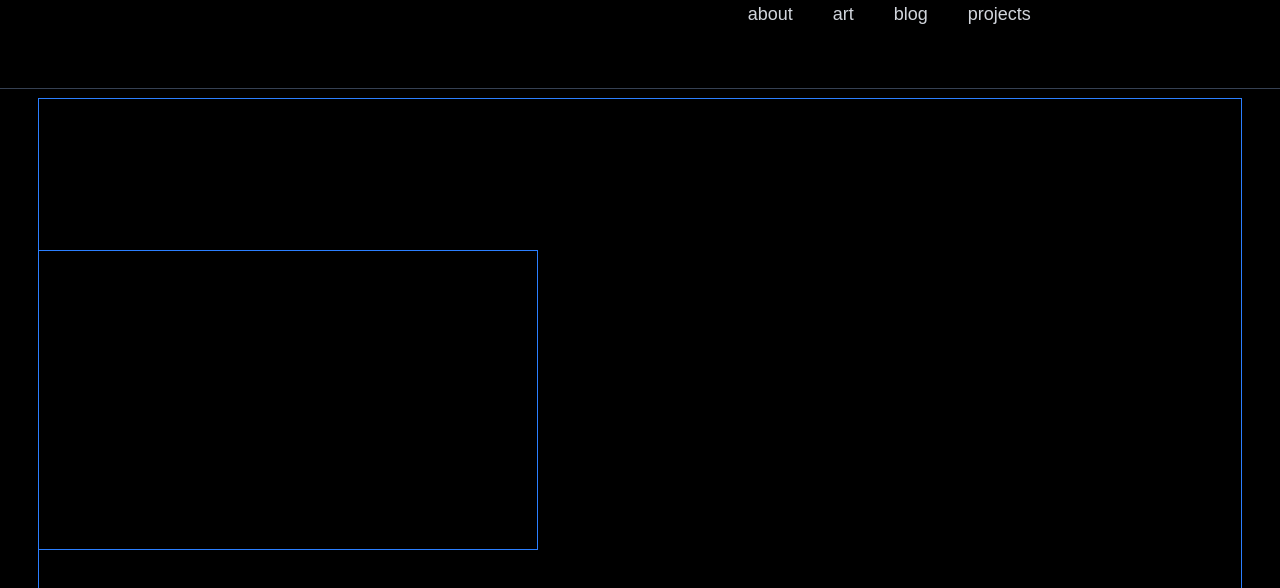
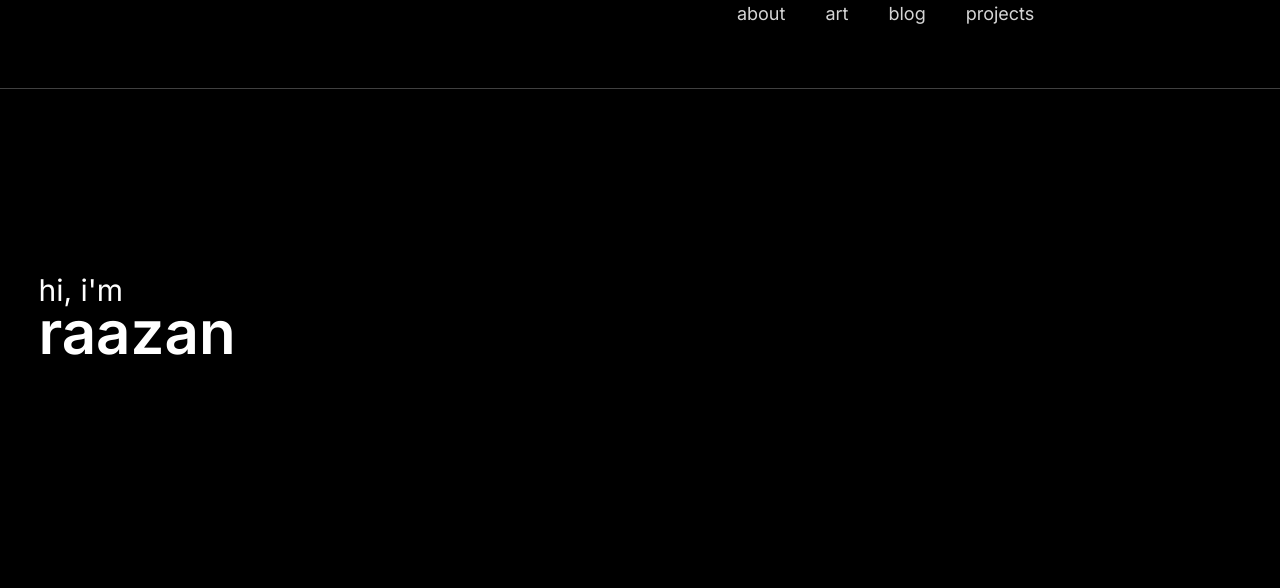
Before and after one commit to raaz4n/personal-portfolio, a Next.js app in the folder my-portfolio/: page / in a window 1280 px wide. Shown: the top 588 px of the page. Built offline with nearby package versions, Linux system fonts and the light colour scheme.

Commit message:
adjusting themes, creating main page

```diff
--- a/my-portfolio/app/globals.css
+++ b/my-portfolio/app/globals.css
@@ -1,28 +1,55 @@
 @import "tailwindcss";
 
 :root {
-  --background: #000000;
-  --foreground: #ffffff;
-  --txt-color: #ffffff;
+    --background: #000000;
+    --tcl1: #ffffff;
+    --tcl2: #acacac;
+    --tcl3: #333;
 }
 
 @theme inline {
   --color-background: var(--background);
-  --color-foreground: var(--foreground);
+  --color-text: var(--tcl1);
+  --color-text2: var(--tcl2);
+  --color-text3: var(--tcl3);
   --font-sans: var(--font-geist-sans);
   --font-mono: var(--font-geist-mono);
-  --font-main: var(--font-inter)
+  --font-main: var(--font-inter);
 }
 
-@media (prefers-color-scheme: dark) {
-  :root {
-    --background: #0a0a0a;
-    --foreground: #ededed;
-  }
+@layer theme{
+    [data-theme="dark"] {
+        --background: black;
+        --tcl1: white;
+        --tcl2: #acacac;
+        --tcl3: #333;
+    }
+
+    [data-theme="light"] {
+        --background: white;
+        --tcl1: black;
+        --tcl2: #5f5f5f;
+        --tcl3: #b4b4b4;
+    }
+
+    [data-theme="matcha"] {
+        --background: #778873;
+        --tcl1: #a1bc98;
+        --tcl2: #758a6e;
+        --tcl3: #51614c;
+    }
+
+    [data-theme="blue summer"]{
+        --background: #8ca9ff;
+        --tcl1: #fff2c6;
+        --tcl2: #c0b694;
+        --tcl3: #857d64;
+    }
 }
+
 
 body {
   background: var(--background);
-  color: var(--foreground);
-  font-family: Arial, Helvetica, sans-serif;
+  color: var(--tcl1);
+  font-family: var(--font-inter);
 }
--- a/my-portfolio/app/layout.tsx
+++ b/my-portfolio/app/layout.tsx
@@ -1,22 +1,12 @@
 import type { Metadata } from "next";
-import { Geist, Geist_Mono, Inter } from "next/font/google";
+import { Inter } from "next/font/google";
 import "./globals.css";
 import Navbar from "./components/Navbar";
-
-const geistSans = Geist({
-  variable: "--font-geist-sans",
-  subsets: ["latin"],
-});
 
 const interFont = Inter({
     subsets: ['latin'],
     weight: ["400", "500", "600"],
     variable: "--font-inter",
-});
-
-const geistMono = Geist_Mono({
-  variable: "--font-geist-mono",
-  subsets: ["latin"],
 });
 
 export const metadata: Metadata = {
@@ -32,7 +22,7 @@ export default function RootLayout({
   return (
     <html lang="en">
       <body
-        className={`${geistSans.variable} ${geistMono.variable} ${interFont.variable} antialiased`}
+        className={`${interFont.variable} grayscale antialiased`}
       >
         <Navbar></Navbar>
         {children}
--- a/my-portfolio/app/page.tsx
+++ b/my-portfolio/app/page.tsx
@@ -1,17 +1,21 @@
-
 export default function Home() {
   return (
-    <section className={`flex flex-col items-left justify-center min-h-screen --color-background`}>
+    <section className={`flex flex-col items-left justify-center min-h-screen bg-(--color-background)`}>
         <div className={`block
             ml-[3%] mb-[3%] mr-[3%] w-[94%] h-[83%]
-            bottom-[0%] absolute border border-blue-500`}>
+            bottom-[0%] absolute`}>
 
         </div>
         <div className={`block
             w-[500px] h-[300px] ml-[3%] mt-[50px] mr-[50px] mb-[50px]
             pt-[30px] pb-[30px] absolute
-            --color-background border border-blue-500`}>
-
+            bg(--color-background)`}>
+                <p className="static block mb-[10px] text-(--tcl1) text-[30px] font-normal leading-[20px]">
+                    hi, i'm
+                </p>
+                <h1 className="static block mt-[10px] mb-[10px] text-(--tcl1) text-[60px] font-semibold leading-[44px]">
+                    raazan
+                </h1>
         </div>
     </section>
   );
```
